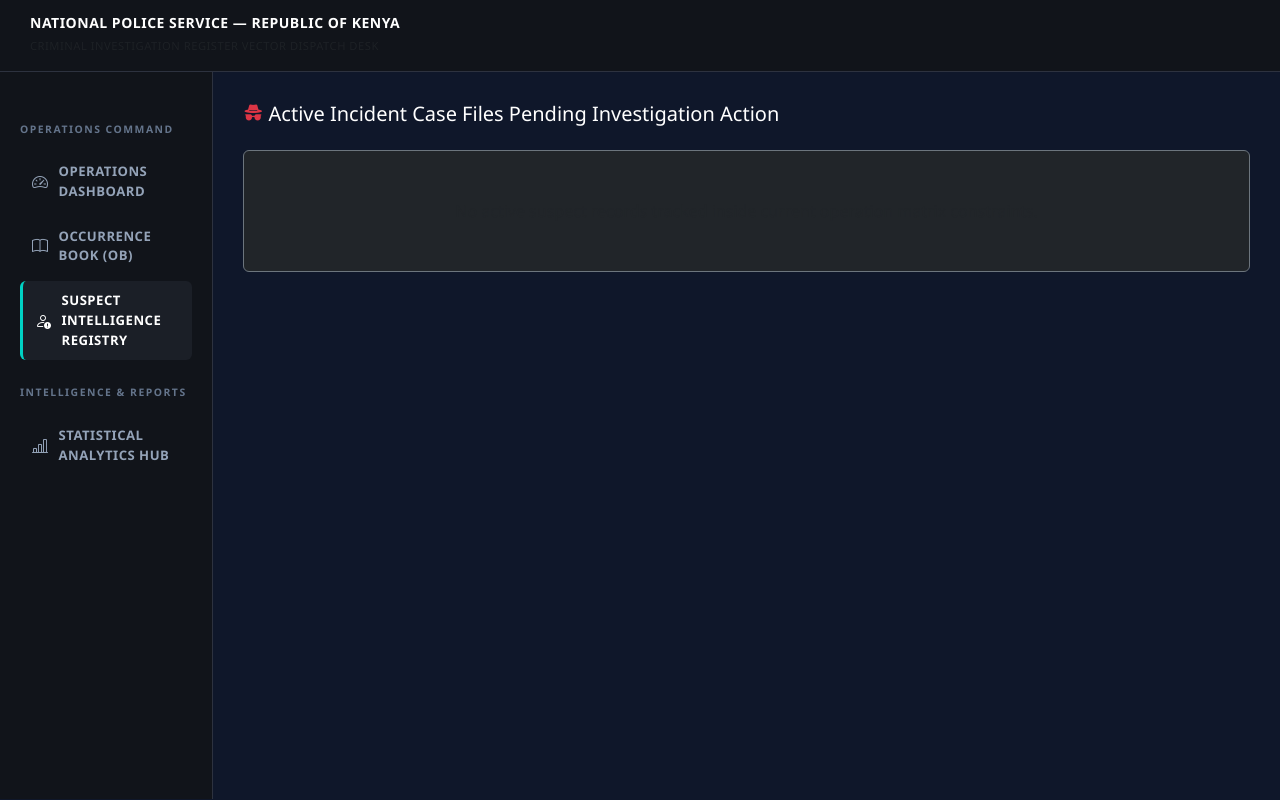
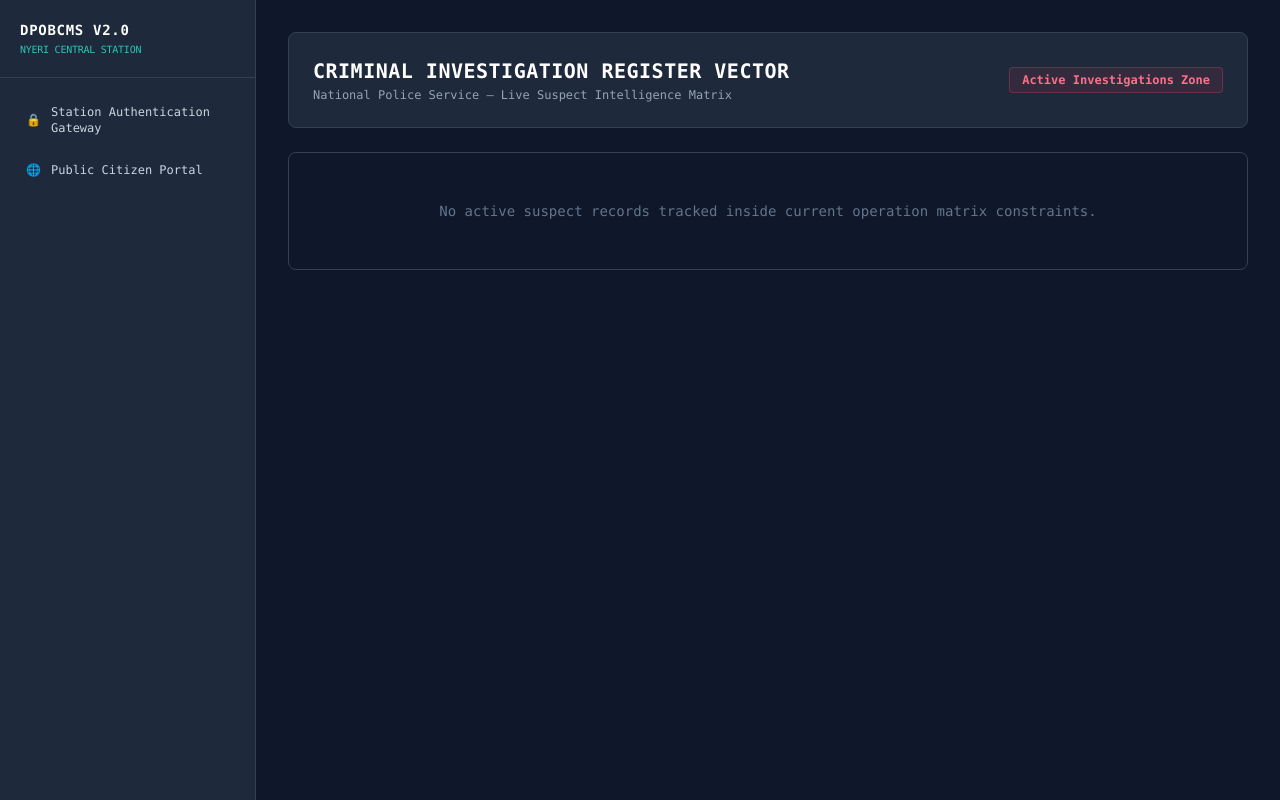
Before and after one commit to gitungoharrison-cmd/Harrison-s-project, a Python web app: template templates/cases.html in a window 1280 px wide. Run offline with Jinja, Linux system fonts and the light colour scheme; the template is opened without the code that fills it, so the values that code supplies are empty; some libraries are stand-ins or nearby versions.

Commit message:
cases.html

```diff
--- a/templates/cases.html
+++ b/templates/cases.html
@@ -1,141 +1,127 @@
-<!DOCTYPE html>
-<html lang="en">
-<head>
-    <style>
-  /* Base Corporate Blueprint */
-  body {
-    background-color: #0f172a !important; /* Deep Navy Base */
-    color: #f8fafc !important; /* Off-White for global readable reading text */
-  }
+{% extends "base.html" %}
+{% block content %}
+<div class="space-y-6">
+    <!-- View Module Banner Header -->
+    <div class="bg-[#1e293b] border border-[#334155] p-6 rounded-lg flex justify-between items-center">
+        <div>
+            <h2 class="text-xl font-bold text-white uppercase tracking-wide font-mono">Criminal Investigation Register Vector</h2>
+            <p class="text-xs text-slate-400 font-mono mt-0.5">National Police Service — Live Suspect Intelligence Matrix</p>
+        </div>
+        <span class="text-xs font-mono bg-rose-500/10 border border-rose-500/30 text-rose-400 px-3 py-1 rounded font-bold">Active Investigations Zone</span>
+    </div>
 
-  /* Dashboard Card Layout Rule: White Background, Forced Black Text */
-  .dashboard-card, .bg-white, [class*="bg-white"] {
-    background-color: #ffffff !important;
-    color: #000000 !important;
-  }
-  .dashboard-card *, .bg-white *, [class*="bg-white"] * {
-    color: #000000 !important;
-  }
+    <!-- Case Files Stream Output Pipeline Container -->
+    <div class="space-y-6">
+        {% if not entries %}
+        <div class="bg-[#0f172a] border border-[#334155] p-12 text-center rounded-lg font-mono text-sm text-[#64748b]">
+            No active suspect records tracked inside current operation matrix constraints.
+        </div>
+        {% else %}
+            {% for entry in entries %}
+            <div class="bg-[#0f172a] border border-[#334155] p-5 rounded-lg font-mono transition hover:border-[#475569]">
+                <div class="grid grid-cols-1 lg:grid-cols-12 gap-6 items-start">
 
-  /* Buttons Matrix Rule: Deep Navy Background, Forced White Text */
-  button, .btn, [class*="btn-primary"] {
-    background-color: #1e293b !important; /* Deep Navy Variant Button */
-    color: #ffffff !important; /* Crisp White Text */
-    border: 1px solid #334155 !important;
-  }
-</style>
-    <meta charset="UTF-8">
-    <meta name="viewport" content="width=device-width, initial-scale=1.0">
-    <title>NPS - Case Investigations Matrix</title>
-    <link href="https://cdn.jsdelivr.net/npm/bootstrap@5.3.0/dist/css/bootstrap.min.css" rel="stylesheet">
-    <link rel="stylesheet" href="https://cdn.jsdelivr.net/npm/bootstrap-icons@1.11.0/font/bootstrap-icons.css">
-    <style>
-        body { background-color: #0f1115; color: #ffffff; font-family: 'Segoe UI', system-ui, sans-serif; }
-        .system-top-banner { background-color: #11141a; border-bottom: 1px solid #2d323f; padding: 15px 30px; }
-        .sidebar-panel { background-color: #11141a; border-right: 1px solid #2d323f; min-height: calc(100vh - 73px); padding: 25px 20px; }
-        .sidebar-section-title { font-size: 0.65rem; text-transform: uppercase; letter-spacing: 1.5px; color: #64748b; font-weight: 700; margin-bottom: 15px; margin-top: 25px; }
-        .sidebar-link { display: flex; align-items: center; color: #94a3b8; text-decoration: none; padding: 10px 12px; border-radius: 6px; font-size: 0.82rem; font-weight: 600; text-transform: uppercase; letter-spacing: 0.5px; margin-bottom: 5px; }
-        .sidebar-link i { margin-right: 10px; font-size: 1rem; }
-        .sidebar-link:hover, .sidebar-link.active { background-color: #1b1f27; color: #ffffff; border-left: 3px solid #00d2c4; }
-        .workspace-canvas { padding: 30px; }
-        .case-block-card { background-color: #1b1f27; border: 1px solid #2d323f; border-radius: 8px; padding: 25px; margin-bottom: 25px; }
-        .input-custom { background-color: #252b36 !important; border: 1px solid #3f4756 !important; color: #ffffff !important; border-radius: 6px; padding: 10px; font-size: 0.85rem; }
-        .suspect-thumbnail { width: 90px; height: 90px; border-radius: 6px; border: 1px solid #3f4756; object-fit: cover; background-color: #11141a; }
-        .camera-box { width: 100%; max-width: 240px; height: 180px; background-color: #11141a; border: 1px solid #3f4756; border-radius: 6px; }
-    </style>
-</head>
-<body>
-    <div class="system-top-banner d-flex justify-content-between align-items-center">
+                    <!-- Left Section: Suspect Photo Frame & OB Token (2/12 Cols) -->
+                    <div class="lg:col-span-2 flex flex-col items-center justify-center text-center lg:border-r border-[#334155] lg:pr-4">
+                        {% if entry.suspect_photo %}
+                            <img src="{{ entry.suspect_photo }}" class="w-24 h-24 rounded object-cover border border-[#334155] bg-black mb-2 shadow-inner" alt="Suspect Thumbnail Layer">
+                        {% else %}
+                            <div class="w-24 h-24 rounded border border-[#334155] bg-[#1e293b] flex items-center justify-center text-slate-500 mb-2">
+                                <span class="text-2xl">👤</span>
+                            </div>
+                        {% endif %}
+                        <span class="text-[11px] font-bold text-[#2ec4b6] tracking-wide">{{ entry.ob_number }}</span>
+                    </div>
+
+                    <!-- Middle Section: Incident Case File Descriptive Metrics (4/12 Cols) -->
+                    <div class="lg:col-span-4 space-y-2">
                         <div>
-            <h5 class="mb-0 fw-bold text-white small" style="letter-spacing: 0.5px;">NATIONAL POLICE SERVICE — REPUBLIC OF KENYA</h5>
-            <span class="text-muted" style="font-size: 0.7rem; letter-spacing: 0.5px;">CRIMINAL INVESTIGATION REGISTER VECTOR DISPATCH DESK</span>
+                            <span class="px-2 py-0.5 rounded text-[10px] font-bold bg-rose-500/10 border border-rose-500/30 text-rose-400 uppercase tracking-wide">
+                                {{ entry.nature_of_offence }}
+                            </span>
+                        </div>
+                        <h4 class="text-sm font-bold text-white">Complainant: <span class="text-slate-300 font-normal">{{ entry.complainant_name }}</span></h4>
+                        <p class="text-xs text-slate-400 leading-relaxed bg-[#1e293b]/30 p-2.5 rounded border border-[#334155]/60">{{ entry.details }}</p>
+
+                        {% if entry.evidence_file %}
+                            <div class="inline-flex items-center space-x-1 text-emerald-400 text-[11px] bg-emerald-500/10 px-2 py-0.5 rounded border border-emerald-500/20">
+                                <span>📄</span> <strong>Document Attachment Logged</strong>
+                            </div>
+                        {% endif %}
+                    </div>
+
+                    <!-- Right-Middle Section: Log Files & Evidence Upload Area (3/12 Cols) -->
+                    <div class="lg:col-span-3 lg:border-l lg:border-r border-[#334155] lg:px-4">
+                        <form action="{{ url_for('upload_evidence', id=entry.id) }}" method="POST" enctype="multipart/form-data" class="space-y-3">
+                            <label class="block text-[10px] text-[#64748b] font-bold uppercase tracking-wider">Log Evidence Artifacts</label>
+
+                            <!-- Custom File Selector Field Container -->
+                            <input type="file" name="evidence_document"
+                                   class="w-full bg-[#1e293b] border border-[#334155] text-slate-300 p-2 rounded text-xs focus:border-[#2ec4b6] outline-none">
+
+                            <!-- Hidden Frame Snapshot State Element -->
+                            <input type="hidden" name="camera_snapshot_data" id="camera_input_{{ entry.id }}">
+
+                            <!-- Hardware Camera Toggle Button Vector -->
+                            <button type="button" onclick="initializeCamera('{{ entry.id }}')"
+                                    class="w-full bg-[#1e293b] border border-[#334155] hover:bg-[#334155] text-white text-[11px] font-bold py-2 px-3 rounded uppercase tracking-wider transition flex items-center justify-center space-x-1.5">
+                                <span>📷</span> <span>Initialize Camera</span>
+                            </button>
+
+                            <!-- Live Video Stream Rendering Canvas Area -->
+                            <div id="camera_area_{{ entry.id }}" class="hidden bg-black border border-[#334155] p-1.5 rounded text-center">
+                                <video id="video_{{ entry.id }}" class="w-full h-auto bg-slate-900 rounded mb-2" autoplay></video>
+                                <button type="button" onclick="captureSnapshot('{{ entry.id }}')"
+                                        class="w-full bg-amber-500 hover:bg-amber-600 text-black font-extrabold text-[10px] py-1 px-2 rounded uppercase tracking-wider transition">
+                                    Snap Image Stream
+                                </button>
+                            </div>
+
+                            <button type="submit"
+                                    class="w-full bg-[#1e293b] border border-[#2ec4b6] text-white text-xs font-bold py-2 px-3 rounded uppercase tracking-widest hover:bg-[#2ec4b6] hover:text-black transition">
+                                Commit Attachments
+                            </button>
+                        </form>
+                    </div>
+
+                    <!-- Far-Right Section: Command Resolution Control Matrix Block (3/12 Cols) -->
+                    <div class="lg:col-span-3 space-y-3">
+                        <label class="block text-[10px] text-[#64748b] font-bold uppercase tracking-wider">Execute Resolution Action</label>
+                        <form action="{{ url_for('resolve_case', id=entry.id) }}" method="POST" class="space-y-3">
+
+                            <!-- High Contrast Interactive Selection Input Field Configuration -->
+                            <select name="resolution_action" required
+                                    class="w-full bg-white text-black font-bold border border-[#334155] p-2.5 rounded text-xs outline-none focus:ring-2 focus:ring-[#2ec4b6]">
+                                <option value="" disabled selected class="text-slate-500 font-normal">Select Settlement Target...</option>
+                                <option value="innocent" class="bg-white text-black font-bold">Clear Charges (Prove Innocent)</option>
+                                <option value="close" class="bg-white text-black font-bold">Resolve Case (Conclude Ledger)</option>
+                                <option value="remove" class="bg-white text-black font-bold text-rose-600">Purge Suspect Record Entirely</option>
+                            </select>
+
+                            <!-- Notes Matrix Control Block Element -->
+                            <input type="text" name="resolution_notes" required placeholder="Input closing log notes..."
+                                   class="w-full bg-[#1e293b] border border-[#334155] text-white p-2.5 rounded text-xs focus:border-[#2ec4b6] outline-none tracking-wide">
+
+                            <button type="submit"
+                                    class="w-full bg-rose-600 border border-rose-500 hover:bg-rose-700 text-white text-xs font-extrabold py-2.5 px-3 rounded uppercase tracking-widest transition shadow-md">
+                                Execute Parameter Termination
+                            </button>
+                        </form>
+                    </div>
+
                 </div>
             </div>
-    <div class="container-fluid mx-0 px-0">
-        <div class="row g-0">
-            <div class="col-md-2 mx-0 px-0">
-                <div class="sidebar-panel">
-                    <div class="sidebar-section-title">Operations Command</div>
-                    <a href="/dashboard" class="sidebar-link"><i class="bi bi-speedometer2"></i> Operations Dashboard</a>
-                    <a href="/ob/view" class="sidebar-link"><i class="bi bi-book"></i> Occurrence Book (OB)</a>
-                    <a href="/cases" class="sidebar-link active"><i class="bi bi-person-exclamation"></i> Suspect Intelligence Registry</a>
-                    <div class="sidebar-section-title">Intelligence & Reports</div>
-                    <a href="/reports" class="sidebar-link"><i class="bi bi-bar-chart-line"></i> Statistical Analytics Hub</a>
+            {% endfor %}
+        {% endif %}
     </div>
 </div>
 
-            <div class="col-md-10 mx-0 px-0">
-                <div class="workspace-canvas">
-                    <h5 class="text-white mb-4"><i class="bi bi-incognito text-danger"></i> Active Incident Case Files Pending Investigation Action</h5>
-
-                    {% for entry in entries %}
-                    <div class="case-block-card">
-                        <div class="row g-3">
-                            <div class="col-md-2 text-center border-end border-secondary">
-                                {% if entry.suspect_photo %}
-                                    <img src="{{ entry.suspect_photo }}" class="suspect-thumbnail mb-2" alt="Suspect">
-                                {% else %}
-                                    <div class="suspect-thumbnail d-flex align-items-center justify-content-center mx-auto mb-2 text-muted">
-                                        <i class="bi bi-person-bounding-box h3 mb-0"></i>
-                                    </div>
-                                {% endif %}
-                                <span class="d-block small text-muted font-monospace">{{ entry.ob_number }}</span>
-                            </div>
-
-                            <div class="col-md-4">
-                                <span class="badge bg-danger mb-2">{{ entry.nature_of_offence }}</span>
-                                <h6 class="text-white mb-1">Complainant: {{ entry.complainant_name }}</h6>
-                                <p class="small text-muted mb-2">{{ entry.details }}</p>
-                                {% if entry.evidence_file %}
-                                    <div class="text-success small"><i class="bi bi-file-earmark-check-fill"></i> Document Attachment Logged</div>
-                                {% endif %}
-                            </div>
-
-                            <div class="col-md-3 border-start border-end border-secondary px-3">
-                                <form action="/cases/upload-evidence/{{ entry.id }}" method="POST" enctype="multipart/form-data">
-                                    <label class="text-muted small d-block mb-1 text-uppercase">Log Files & Evidence Artifacts</label>
-                                    <input type="file" name="evidence_document" class="form-control input-custom mb-2">
-
-                                    <input type="hidden" name="camera_snapshot_data" id="camera_input_{{ entry.id }}">
-                                    <button type="button" class="btn btn-sm btn-outline-info w-100 mb-2" onclick="initializeCamera('{{ entry.id }}')">
-                                        <i class="bi bi-camera"></i> Initialize Laptop Camera
-                                    </button>
-                                    <div class="d-none" id="camera_area_{{ entry.id }}">
-                                        <video id="video_{{ entry.id }}" class="camera-box mb-1" autoplay></video>
-                                        <button type="button" class="btn btn-xs btn-warning w-100 mb-2 py-1" onclick="captureSnapshot('{{ entry.id }}')">Snap Image Stream</button>
-                                    </div>
-                                    <button type="submit" class="btn btn-sm btn-success text-white w-100">Commit Binary Attachments</button>
-                                </form>
-                            </div>
-
-                            <div class="col-md-3">
-                                <label class="text-muted small d-block mb-2 text-uppercase">Execute Resolution Action</label>
-                                <form action="/cases/resolve/{{ entry.id }}" method="POST">
-                                    <select name="resolution_action" class="form-select input-custom mb-2" required>
-                                        <option value="" disabled selected>Select Settlement Target...</option>
-                                        <option value="innocent">Clear Charges (Prove Innocent)</option>
-                                        <option value="close">Resolve Case (Conclude Ledger)</option>
-                                        <option value="remove">Purge Suspect Record Entirely</option>
-                                    </select>
-                                    <input type="text" name="resolution_notes" class="form-control input-custom mb-2" placeholder="Input closing log notes..." required>
-                                    <button type="submit" class="btn btn-sm btn-danger w-100 text-white fw-bold">Execute Parameter Termination</button>
-                                </form>
-                            </div>
-                        </div>
-                    </div>
-                    {% else %}
-                        <div class="alert alert-dark bg-dark text-muted border-secondary py-5 text-center">No active suspect records tracked inside current operation matrix constraints.</div>
-                    {% endfor %}
-                </div>
-            </div>
-        </div>
-    </div>
-
+<!-- Safe WebRTC Device Capture Logic Driver Array Script Component -->
 <script>
     function initializeCamera(id) {
         const cameraArea = document.getElementById(`camera_area_${id}`);
         const video = document.getElementById(`video_${id}`);
-            cameraArea.classList.remove('d-none');
+        cameraArea.classList.remove('hidden');
 
         navigator.mediaDevices.getUserMedia({ video: true, audio: false })
             .then(function(stream) {
@@ -159,12 +145,14 @@
         const dataUrl = canvas.toDataURL('image/jpeg');
         inputField.value = dataUrl;
 
-            // Turn off camera streaming matrix safely to conserve device memory footprint
+        // Safely terminate hardware streaming framework layers from active system memory threads
         const stream = video.srcObject;
+        if (stream) {
             const tracks = stream.getTracks();
             tracks.forEach(track => track.stop());
-            document.getElementById(`camera_area_${id}`).innerHTML = "<div class='alert alert-info py-1 small text-center'><i class='bi bi-check-circle-fill'></i> Frame Buffered Ready</div>";
+        }
+
+        document.getElementById(`camera_area_${id}`).innerHTML = "<div class='text-emerald-400 bg-emerald-500/10 border border-emerald-500/20 py-2 rounded text-[11px] font-bold text-center uppercase tracking-wider'>✔️ Frame Buffered Successfully</div>";
     }
 </script>
-</body>
-</html>
+{% endblock %}
```
Lines whose indentation alone changed are shown as unchanged.
